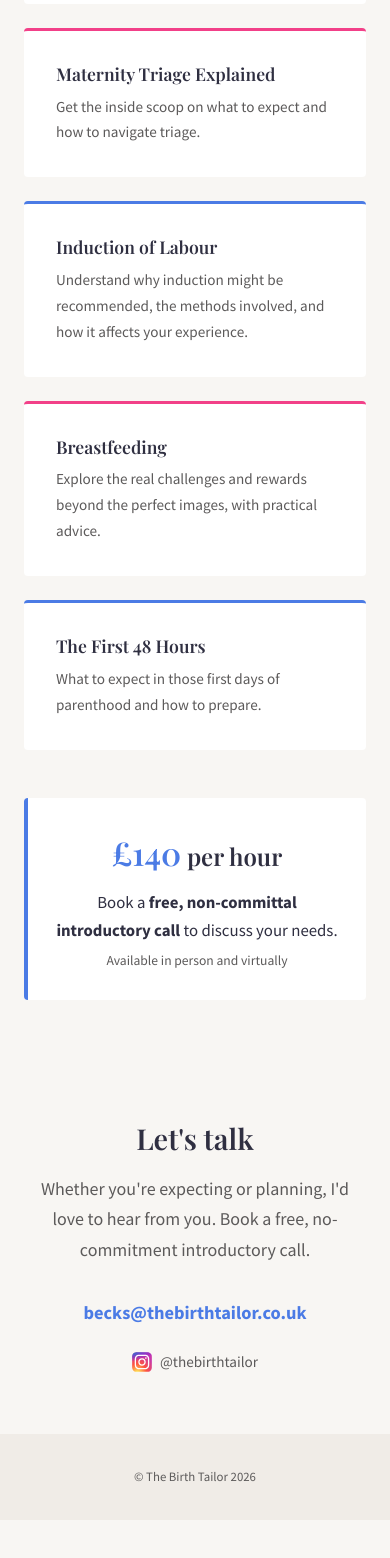
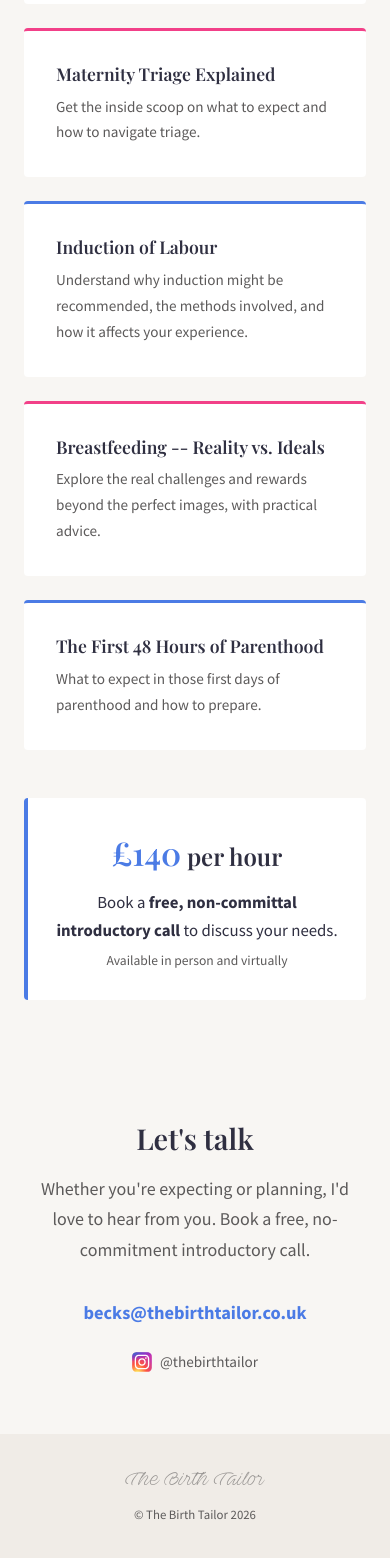
Before and after one commit to thoeni/tbt, a plain HTML site: page index.html in a window 390 px wide. Shown: the part 2502-4060 px from the top of the page. Before the commit the page ends 4022 px from the top, so only its background shows below. Drawn offline with nearby package versions, Linux system fonts and the light colour scheme.

Commit message:
fix: address code review findings
- Restore full card titles per spec (Breastfeeding, First 48 Hours)
- Add footer logo mark in script font
- Fix overlay z-index (append to body, z-index: 90)
- Fix mobile breakpoint off-by-one (768px -> 767px)
- Unify var -> const/let in main.js
- Add prefers-reduced-motion guard for fade animations
- Generate favicon.ico fallback

```diff
--- a/css/style.css
+++ b/css/style.css
@@ -442,6 +442,15 @@ strong {
   margin: 0 auto;
 }
 
+.footer__logo {
+  font-family: 'Aveutan', cursive;
+  font-size: 1.1rem;
+  color: var(--color-text-secondary);
+  display: block;
+  margin-bottom: 8px;
+  opacity: 0.6;
+}
+
 .footer__copyright {
   font-size: 0.8rem;
   color: var(--color-text-secondary);
@@ -484,7 +493,7 @@ section[id] {
 /* ============================================
    Responsive -- Mobile (<768px)
    ============================================ */
-@media (max-width: 768px) {
+@media (max-width: 767px) {
   :root {
     --section-padding: 60px 24px;
   }
@@ -535,7 +544,7 @@ section[id] {
     right: 0;
     bottom: 0;
     background: rgba(0, 0, 0, 0.3);
-    z-index: -1;
+    z-index: 90;
   }
 
   .nav__overlay--visible {
--- a/index.html
+++ b/index.html
@@ -109,11 +109,11 @@
             <p>Understand why induction might be recommended, the methods involved, and how it affects your experience.</p>
           </div>
           <div class="services__card services__card--pink">
-            <h3>Breastfeeding</h3>
+            <h3>Breastfeeding -- Reality vs. Ideals</h3>
             <p>Explore the real challenges and rewards beyond the perfect images, with practical advice.</p>
           </div>
           <div class="services__card services__card--blue">
-            <h3>The First 48 Hours</h3>
+            <h3>The First 48 Hours of Parenthood</h3>
             <p>What to expect in those first days of parenthood and how to prepare.</p>
           </div>
         </div>
@@ -146,6 +146,7 @@
   <!-- Footer -->
   <footer class="footer">
     <div class="footer__container">
+      <span class="footer__logo">The Birth Tailor</span>
       <p class="footer__copyright">&copy; The Birth Tailor 2026</p>
     </div>
   </footer>
--- a/js/main.js
+++ b/js/main.js
@@ -26,7 +26,7 @@
   function createOverlay() {
     overlay = document.createElement('div');
     overlay.className = 'nav__overlay';
-    nav.appendChild(overlay);
+    document.body.appendChild(overlay);
     overlay.addEventListener('click', closeMenu);
   }
 
@@ -47,7 +47,7 @@
   }
 
   hamburger.addEventListener('click', function () {
-    var isOpen = navLinks.classList.contains('nav__links--open');
+    const isOpen = navLinks.classList.contains('nav__links--open');
     if (isOpen) {
       closeMenu();
     } else {
@@ -64,7 +64,10 @@
   // ========================================
   // Scroll-triggered Fade-in Animations
   // ========================================
-  var fadeElements = document.querySelectorAll('.about, .services__card, .services__pricing, .contact');
+  const prefersReducedMotion = window.matchMedia('(prefers-reduced-motion: reduce)').matches;
+
+  if (!prefersReducedMotion) {
+    const fadeElements = document.querySelectorAll('.about, .services__card, .services__pricing, .contact');
 
     fadeElements.forEach(function (el) {
       el.style.opacity = '0';
@@ -72,7 +75,7 @@
       el.style.transition = 'opacity 0.6s ease, transform 0.6s ease';
     });
 
-  var observer = new IntersectionObserver(function (entries) {
+    const observer = new IntersectionObserver(function (entries) {
       entries.forEach(function (entry) {
         if (entry.isIntersecting) {
           entry.target.style.opacity = '1';
@@ -88,5 +91,6 @@
     fadeElements.forEach(function (el) {
       observer.observe(el);
     });
+  }
 
 })();
```
Also changed, not shown: favicon.ico (added). Lines whose indentation alone changed are shown as unchanged.
